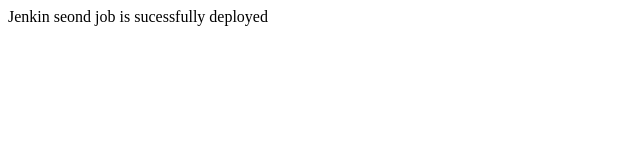
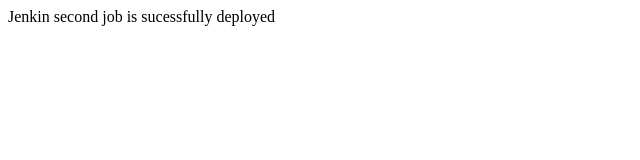
Before and after one commit to sen31088/webserver, a plain HTML site: page index.html in a window 1280 px wide. Shown: the full height of the page, 0-640 px from the left. Drawn offline with Linux system fonts and the light colour scheme.

Commit message:
Update index.html
v2

```diff
--- a/index.html
+++ b/index.html
@@ -1,5 +1,5 @@
 <html>
 <body>
-<p> Jenkin seond job is sucessfully deployed </p>
+<p> Jenkin second job is sucessfully deployed </p>
 </body>
 </html>
```
